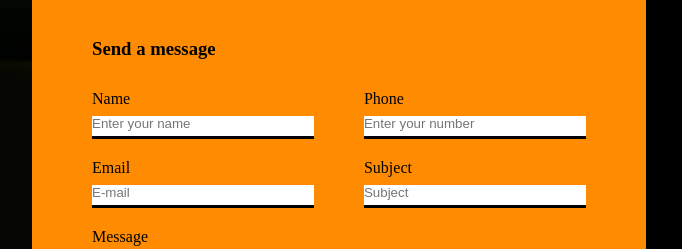
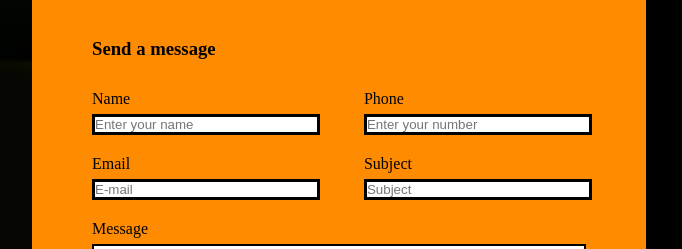
Before and after one commit to TshiMoiset/Personal-Website, a plain HTML site: page Contact.html in a window 1280 px wide. Shown: the part 224-473 px from the top of the page, 96-778 px from the left. Drawn offline with Linux system fonts and the light colour scheme.

Commit message:
SAVE: NOW

```diff
--- a/contact.css
+++ b/contact.css
@@ -54,10 +54,8 @@ h2 {
 
 input {
   width: 100%;
-  border: none;
-  border-bottom: 3px solid black;
+  border: 3px solid black;
   outline: none;
-  padding-bottom: 5px;
 }
 
 textarea {
```
